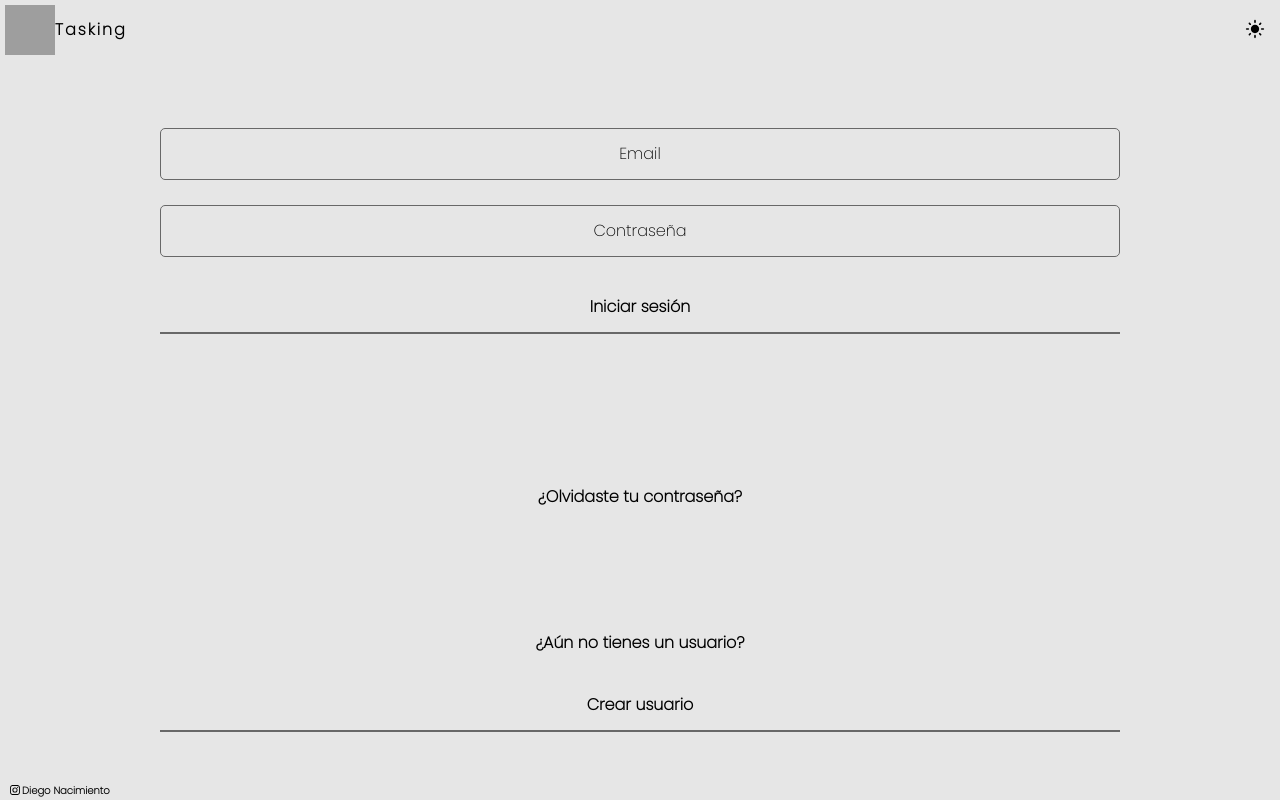
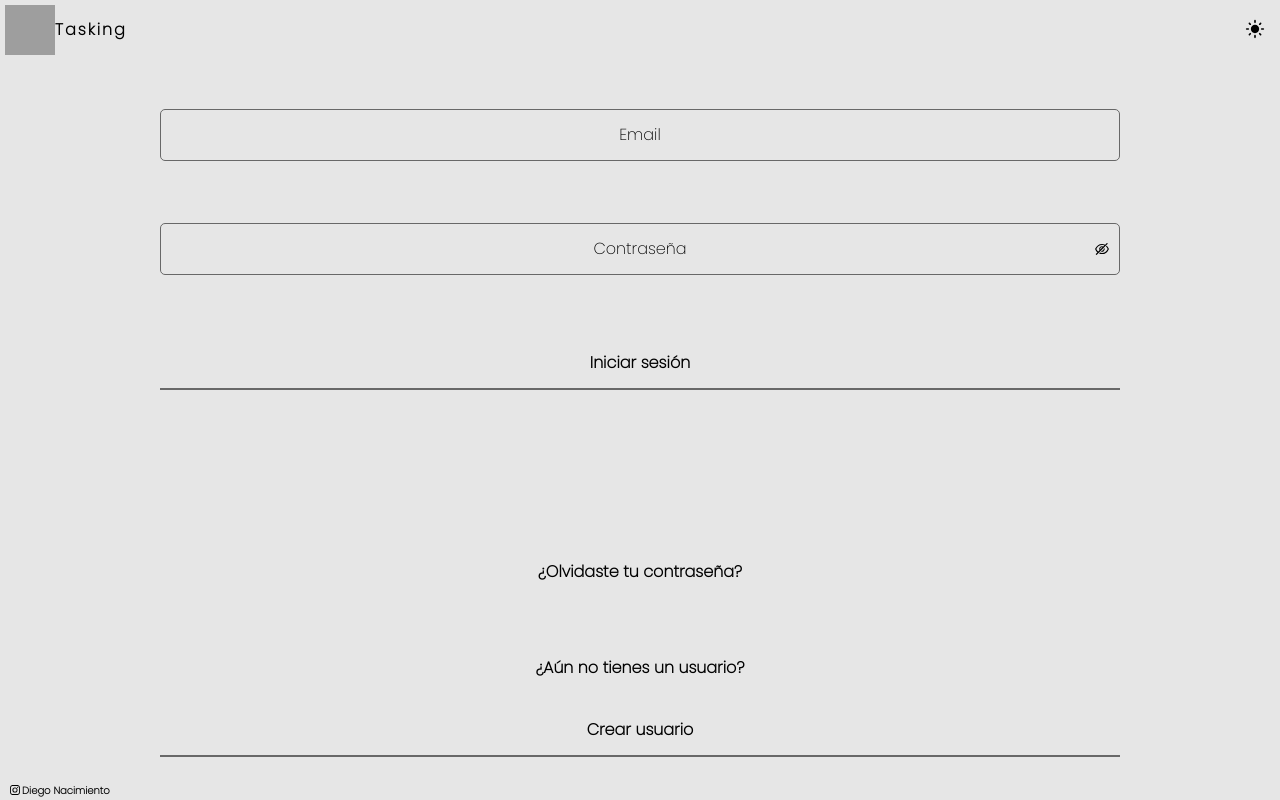
Before and after one commit to diegonacimiento/tasking-frontend, a React (Vite) app: page /tasking-frontend/login in a window 1280 px wide. Built offline with nearby package versions, Linux system fonts and the light colour scheme; no server answers; grey boxes are pictures that could not be loaded.

Commit message:
tasking arreglado

```diff
--- a/src/components/createUser/CreateUser.jsx
+++ b/src/components/createUser/CreateUser.jsx
@@ -77,7 +77,10 @@ export default function CreateUser() {
       password: `${password}`,
     };
 
+
     if (username && email && password && confirmPassword) {
+      console.log(body)
+
       const newUser = service.create(body);
 
       newUser
@@ -98,6 +101,7 @@ export default function CreateUser() {
           });
         })
         .catch((e) => {
+          console.log(e)
           const containId = e.response.data.errors[0].message.includes("id");
           const containEmail =
             e.response.data.errors[0].message.includes("email");
@@ -139,6 +143,7 @@ export default function CreateUser() {
           </label>
           <label className="label-pass">
             <span>Contraseña</span>
+            <div className="contain-input-button-pass">
             <input
               onChange={passwordValidation}
               className="newPassword"
@@ -151,9 +156,13 @@ export default function CreateUser() {
                 <AiOutlineEye />
               )}
             </button>
+            </div>
+
+
           </label>
           <label className="label-confirm-pass">
             <span>Confirmar contraseña</span>
+            <div className="contain-input-button-pass">
             <input
               onChange={passwordValidation}
               className="confirmNewPassword"
@@ -166,6 +175,9 @@ export default function CreateUser() {
                 <AiOutlineEye />
               )}
             </button>
+            </div>
+
+
           </label>
           <label id="label-button">
             <button onClick={createUser} className="button">
--- a/src/components/createUser/createUser.css
+++ b/src/components/createUser/createUser.css
@@ -8,7 +8,12 @@
     display: flex;
     flex-direction: column;
     justify-content: space-between;
+    align-items: center;
     height: 80%;
+}
+
+.main-create-user label {
+    width: 75%;
 }
 
 .main-create-user label span,
@@ -17,9 +22,14 @@
 .main-create-user__login h3,
 .main-create-user__login .link-login {
     display: inline-block;
-    width: 75%;
+    width: 100%;
     margin-top: 5px;
 }
+
+.main-create-user label input {
+    margin: 0;
+}
+
 
 .main-create-user form p {
     margin-top: 10px;
@@ -34,7 +44,7 @@
     margin: 0 auto;
 }
 
-.main-create-user form .label-pass , .main-create-user form .label-confirm-pass {
+.main-create-user form .contain-input-button-pass {
     position: relative;
 }
 
@@ -44,10 +54,12 @@
 
 .main-create-user .view-password {
     position: absolute;
+    display: flex;
+    margin: 0;
     background: none;
     border: none;
-    top: calc(51%);
-    right: 60px;
+    top: calc(50% - 8px);
+    right: 10px;
     width: max-content;
 }
 
--- a/src/components/login/Login.jsx
+++ b/src/components/login/Login.jsx
@@ -5,6 +5,8 @@ import { Link, useNavigate } from "react-router-dom";
 import { useContext } from "react";
 import { Context } from "../../context/Context";
 import usersService from "../../services/user.service";
+import { AiOutlineEye, AiOutlineEyeInvisible } from "react-icons/ai";
+
 
 const service = new usersService();
 
@@ -12,7 +14,7 @@ export default function Login() {
 
  const navigate = useNavigate();
 
- const { setToken } = useContext(Context);
+ const { setToken, modeViewPass, viewPassword } = useContext(Context);
 
   function create() {
     navigate("/tasking-frontend/create-user");
@@ -25,7 +27,7 @@ export default function Login() {
 
   function login() {
     const email = document.getElementById("input-email").value;
-    const password = document.getElementById("input-password").value;
+    const password = document.querySelector(".password").value;
     const error = document.getElementById("error");
     const body = {
       username: `${email}`,
@@ -43,7 +45,6 @@ export default function Login() {
         }
       })
       .catch((e) => {
-        console.log(e.response);
         if (e.response.status == 400) {
           error.textContent = `Ingrese su email y contraseña`;
         } else if (e.response.status == 401 || 404) {
@@ -59,11 +60,21 @@ export default function Login() {
       <main className="main-login">
         <div className="main-login__login">
           <input id="input-email" type={"email"} placeholder="Email" />
+          <div className="password-contain">
           <input
-            id="input-password"
+            className="password"
             type={"password"}
             placeholder="Contraseña"
           />
+          <button onClick={viewPassword} className="view-password">
+              {modeViewPass == "invisible" ? (
+                <AiOutlineEyeInvisible />
+              ) : (
+                <AiOutlineEye />
+              )}
+            </button>
+          </div>
+
           <button className="button" onClick={login}>
             Iniciar sesión
           </button>
--- a/src/components/login/login.css
+++ b/src/components/login/login.css
@@ -4,10 +4,18 @@
     justify-content: space-around;
 }
 
+.main-login__login {
+    height: 60%;
+    display: flex;
+    flex-direction: column;
+    justify-content: space-around;
+    align-items: center;
+}
+
 .main-login__login input, .main-login__login button, .main-login__login p {
-    margin-top: 25px;
     width: 75%;
 }
+
 
 .main-login__create-user h3, .main-login__create-user button {
     display: inline-block;
@@ -15,7 +23,30 @@
     width: 75%;
 }
 
-.main-login__login #error {
-    margin: auto;
-    margin-top: 25px;
+.main-login .main-login__login .password-contain input {
+    padding-right: 30px;
+    width: 100%;
 }
+
+.main-login .main-login__login .password-contain input::placeholder {
+    padding-left: 20px;
+}
+
+.main-login .main-login__login .password-contain {
+    position: relative;
+    width: 75%;
+}
+
+.main-login .view-password {
+    display: flex;
+    position: absolute;
+    background: none;
+    border: none;
+    top: calc(50% - 8px);
+    right: 10px;
+    width: max-content;
+}
+
+.main-login .view-password svg{
+    color: var(--colorBotton);
+}
--- a/src/components/updateUser/UpdateUser.jsx
+++ b/src/components/updateUser/UpdateUser.jsx
@@ -21,23 +21,27 @@ export default function UpdateUser() {
     passwordValidation,
   } = useContext(Context);
 
-  const email = document.querySelector(".main-update__input-email");
 
-    const password = document.querySelector(".password");
-    const newPassword = document.querySelector(".newPassword");
-    const confirmNewPassword = document.querySelector(".confirmNewPassword");
 
   function validationNewPassword() {
+    const newPassword = document.querySelector(".newPassword");
     passwordValidation();
     if (newPassword.value.length == 0) emailValidation();
   };
 
   function validationConfirmNewPassword() {
+    const confirmNewPassword = document.querySelector(".confirmNewPassword");
     passwordValidation();
     if (confirmNewPassword.value.length == 0) emailValidation();
   };
 
   function sendForm() {
+
+    const email = document.querySelector(".main-update__input-email");
+
+    const password = document.querySelector(".password");
+    const newPassword = document.querySelector(".newPassword");
+    const confirmNewPassword = document.querySelector(".confirmNewPassword");
 
     if (email.value !== localStorage.getItem("email")) {
       const emailUpdate = service.update({ email: email.value }, token);
@@ -156,6 +160,7 @@ export default function UpdateUser() {
           </label>
           <label>
             <span>Contraseña actual</span>
+            <div className="contain-input-button-pass">
             <input className="password" type={"password"} />
             <button onClick={viewPassword} className="view-password">
               {modeViewPass == "invisible" ? (
@@ -164,9 +169,12 @@ export default function UpdateUser() {
                 <AiOutlineEye />
               )}
             </button>
+            </div>
+
           </label>
           <label>
             <span>Nueva contraseña</span>
+            <div className="contain-input-button-pass">
             <input
               onChange={validationNewPassword}
               className="newPassword"
@@ -180,9 +188,13 @@ export default function UpdateUser() {
                 <AiOutlineEye />
               )}
             </button>
+            </div>
+
+
           </label>
           <label>
             <span>Confirmar nueva contraseña</span>
+            <div className="contain-input-button-pass">
             <input
               onChange={validationConfirmNewPassword}
               className="confirmNewPassword"
@@ -196,6 +208,9 @@ export default function UpdateUser() {
                 <AiOutlineEye />
               )}
             </button>
+            </div>
+
+
           </label>
 
           <button onClick={sendForm} className="button">
--- a/src/components/updateUser/updateUser.css
+++ b/src/components/updateUser/updateUser.css
@@ -25,19 +25,21 @@
     width: 75%;
 }
 
-.main-update form label:nth-child(4) , .main-update form label:nth-child(5), .main-update form label:nth-child(6) {
+.main-update form label .contain-input-button-pass {
     position: relative;
 }
 
-.main-update form label:nth-child(4) input , .main-update form label:nth-child(5) input, .main-update form label:nth-child(6) input {
+.main-update form label .contain-input-button-pass input  {
     padding-right: 30px;
+    width: 100%;
 }
 
 .main-update .view-password {
     position: absolute;
+    display: flex;
     background: none;
     border: none;
-    top: calc(51%);
+    top: calc(50% - 8px);
     right: 10px;
     width: max-content;
 }
--- a/src/context/Context.jsx
+++ b/src/context/Context.jsx
@@ -130,7 +130,7 @@ export function ContextProvider(props) {
       );
 
       document.getElementById("error").textContent =
-        "Debe contener al menos 6 carácteres.";
+        "Mínimo 6 carácteres.";
     } else {
       document.getElementById("error").textContent = "";
       newPassword.removeAttribute("style");
--- a/src/services/tasks.service.js
+++ b/src/services/tasks.service.js
@@ -1,19 +1,20 @@
 import axios from "axios";
+
+const config = {
+  db_Url: import.meta.env.VITE_URL,
+};
 
 class tasksService {
   async searchAll(token) {
-    const tasks = await axios(
-      "https://tasking-app.herokuapp.com/api/v1/tareas",
-      {
-        headers: { Authorization: `Bearer ${token}` },
-      }
-    );
+    const tasks = await axios(`${config.db_Url}/api/v1/tareas`, {
+      headers: { Authorization: `Bearer ${token}` },
+    });
     return tasks;
   }
 
   async create(task, token) {
     const newTask = await axios.post(
-      "https://tasking-app.herokuapp.com/api/v1/tareas/create",
+      `${config.db_Url}/api/v1/tareas/create`,
       { description: `${task}` },
       { headers: { Authorization: `Bearer ${token}` } }
     );
@@ -21,33 +22,28 @@ class tasksService {
   }
 
   async update(body, id, token) {
-    await axios.put(
-      `https://tasking-app.herokuapp.com/api/v1/tareas/${id}`,
-      body,
-      { headers: { Authorization: `Bearer ${token}` } }
-    );
+    await axios.put(`${config.db_Url}/api/v1/tareas/${id}`, body, {
+      headers: { Authorization: `Bearer ${token}` },
+    });
   }
 
   async delete(id, token) {
-    await axios.delete(
-      `https://tasking-app.herokuapp.com/api/v1/tareas/${id}`,
-      { headers: { Authorization: `Bearer ${token}` } }
-    );
+    await axios.delete(`${config.db_Url}/api/v1/tareas/${id}`, {
+      headers: { Authorization: `Bearer ${token}` },
+    });
   }
 
   async searchUser(token) {
-    const user = await axios(`https://tasking-app.herokuapp.com/api/v1/usuarios`, {
+    const user = await axios(`${config.db_Url}/api/v1/usuarios`, {
       headers: { Authorization: `Bearer ${token}` },
     });
     return user;
   }
 
   async updateTaskId(body, token) {
-    await axios.put(
-      `https://tasking-app.herokuapp.com/api/v1/usuarios/editar`,
-      body,
-      { headers: { Authorization: `Bearer ${token}` } }
-    );
+    await axios.put(`${config.db_Url}/api/v1/usuarios/editar`, body, {
+      headers: { Authorization: `Bearer ${token}` },
+    });
   }
 }
 
--- a/src/services/user.service.js
+++ b/src/services/user.service.js
@@ -3,6 +3,7 @@ import axios from "axios";
 const config = {
   db_Url: import.meta.env.VITE_URL
 };
+
 
 class usersService {
 
```
